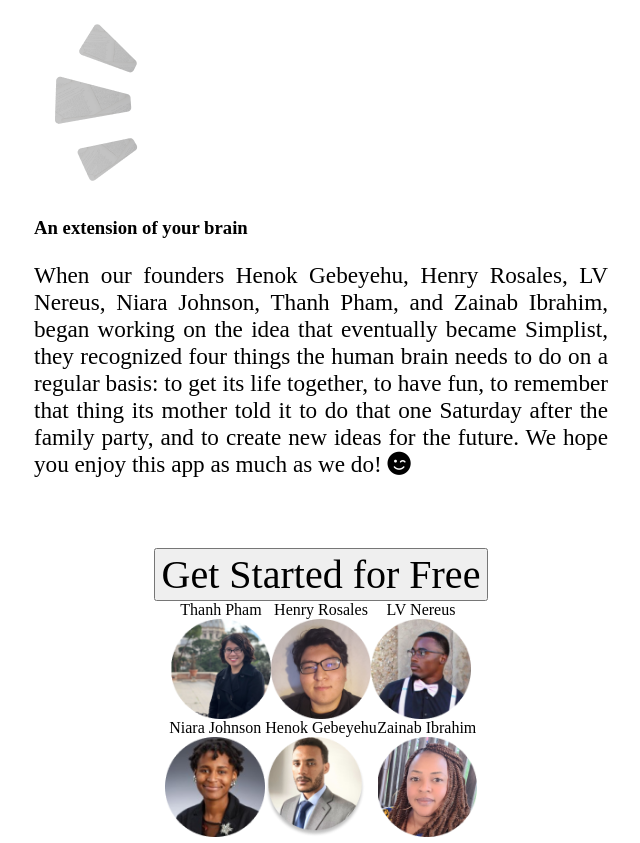
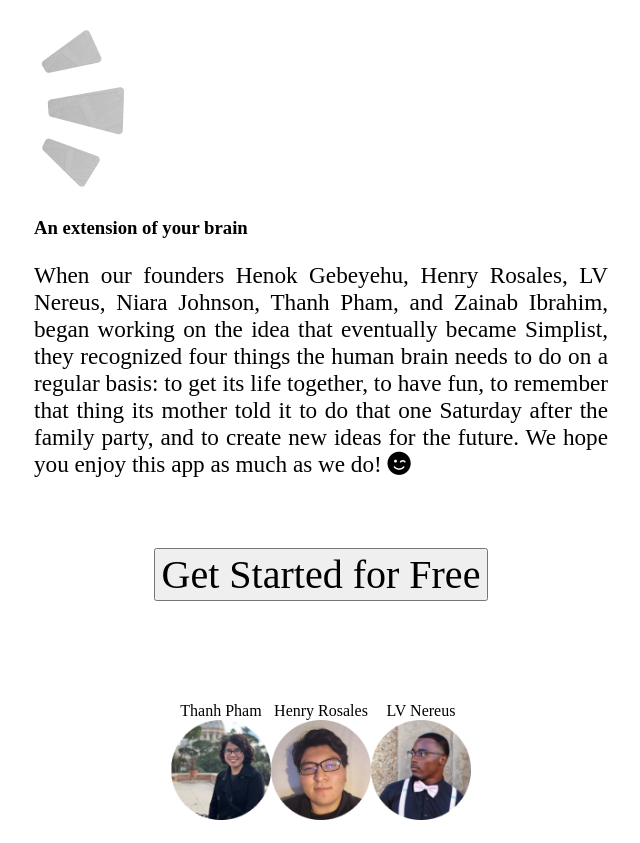
Before and after one commit to hnaht310/To-do-list-app, a plain HTML site: page about.html in a window 1280 px wide. Shown: the part 489-1332 px from the top of the page, without its empty margins (319-959 px from the left). Drawn offline with Linux system fonts and the light colour scheme; a web font is replaced by a local one.

Commit message:
Updated the Title Images
Updated the Title Images

```diff
--- a/about.html
+++ b/about.html
@@ -32,9 +32,9 @@
     </nav>
     <main>
         <div class="header">
-            <img class="Larrows" src="assets/images/Arrows.png">
+            <img class="Larrows" src="assets/images/ArrowLeft.png">
             <h2>About Simplist</h2>
-            <img class="Rarrows" src="assets/images/Arrows.png">
+            <img class="Rarrows" src="assets/images/ArrowRight.png">
         </div>
 
         <h3>An extension of your brain</h3>
@@ -52,55 +52,53 @@
     <!--"Get Started for Free" Button-->
     <button type="button" class="button">Get Started for Free</button>
 
-    <!--Portfolio Images (I need to add Thahn's image) Use FlexBox for spacing-->
+    <!--Portfolio Images Use FlexBox for spacing-->
     <div>
 
         <div class="row">
 
             <div class="column">
-                <a>Thanh Pham</a>
-                <img class="Imagegroup2" id="ThanhPham" src="./assets/images/Circle Images/Thanh.png" alt="Image of Thanh Pham" />
+                <a class="NameTag1">Thanh Pham</a>
+                <img class="Imagegroup1" id="ThanhPham" src="./assets/images/Circle Images/Thanh.png" alt="Image of Thanh Pham" />
             </div>
 
             <div class="column">
-                <a>Henry Rosales</a>
+                <a class="NameTag1">Henry Rosales</a>
                 <img class="Imagegroup1" id="HenryRosales" src="./assets/images/Circle Images/Henry.png"
                     alt="Image of Henry Rosales" />
             </div>
 
             <div class="column">
-                <a>LV Nereus</a>
+                <a class="NameTag1">LV Nereus</a>
                 <img class="Imagegroup1" id="LVNereus" src="./assets/images/Circle Images/LV.png"
                     alt="Image of LV Nereus" />
             </div>
 
         </div>
 
-
-
         <div class="row">
 
             <div class="column">
-                <a>Niara Johnson</a>
+                <a class="NameTag2">Niara Johnson</a>
                 <img class="Imagegroup2" id="NiaraJohnson" src="./assets/images/Circle Images/Niara.png"
                     alt="Image of Niara Johnson" />
             </div>
 
             <div class="column">
-                <a>Henok Gebeyehu</a>
+                <a class="NameTag2">Henok Gebeyehu</a>
                 <img class="Imagegroup2" id="HenokGebeyehu" src="./assets/images/Circle Images/Henok.png"
                     alt="Image of Henok Gebeyehu" />
             </div>
 
             <div class="column">
-                <a>Zainab Ibrahim</a>
+                <a class="NameTag2">Zainab Ibrahim</a>
                 <img class="Imagegroup2" id="ZainabIbrahim" src="./assets/images/Circle Images/Zainab.png"
                     alt="Image of Zainab Ibrahim" />
             </div>
 
         </div>
     </div>
-    <script src=""></script>
+
 </body>
 
 </html>
--- a/assets/css/about.css
+++ b/assets/css/about.css
@@ -46,10 +46,24 @@
   text-align: center;
 }
 
-.Imagegroup1,
-.Imagegroup2{
+.Imagegroup1 {
   width: 100px;
+
 }
+
+.Imagegroup2 {
+  width: 100px;
+
+}
+
+.NameTag1 {
+  padding-top: 101px;
+}
+
+.NameTag2 {
+  padding-top: 65px;
+}
+
 
 
 /* Get Started for free button */
```
Also changed, not shown: assets/images/ArrowLeft.png (added), assets/images/ArrowRight.png (added), assets/images/Arrows.png (deleted).
